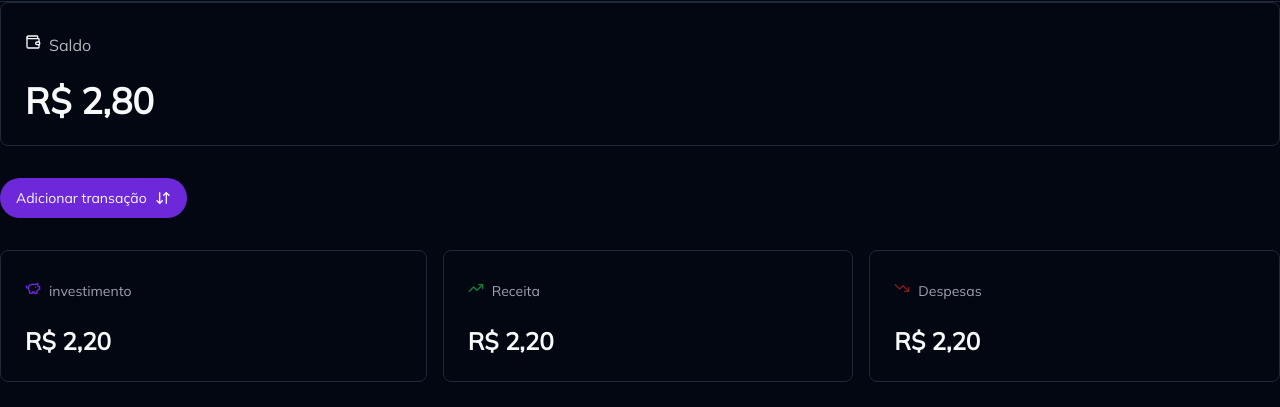
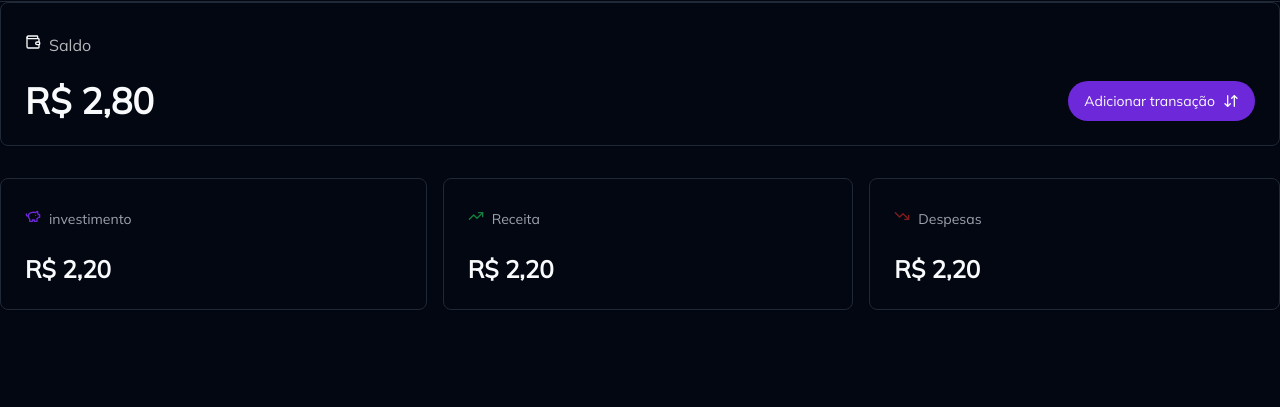
Before and after one commit to DouglasB834/invest, a Next.js app: page / in a window 1280 px wide. Shown: the part 161-568 px from the top of the page. Built offline with nearby package versions, Linux system fonts and the light colour scheme; no server answers; sample sign-in values are in the browser's storage.

Commit message:
chore: update package-lock.json with new dependencies and versions; refactor Home and Transaction pages for improved user authentication and redirection logic

```diff
--- a/app/(home)/_componets/summary-card.tsx
+++ b/app/(home)/_componets/summary-card.tsx
@@ -1,6 +1,7 @@
 import React, { ReactNode } from "react";
 
 import { Card, CardContent, CardHeader } from "@/app/_components/ui/card";
+import { AddTransationButton } from "@/app/_components/add-transation-button";
 
 interface ISummaryCardProps {
   icon: ReactNode;
@@ -32,12 +33,13 @@ export const Summarycard = ({
         </p>
       </CardHeader>
 
-      <CardContent className="">
+      <CardContent className="flex items-center justify-between">
         <div
           className={`font-bold ${size == "small" ? "text-2xl" : "text-4xl"}`}
         >
           {amountFormater(amount) || 0}
         </div>
+        {size == "large" && <AddTransationButton />}
       </CardContent>
     </Card>
   );
--- a/app/(home)/_componets/summary-cards.tsx
+++ b/app/(home)/_componets/summary-cards.tsx
@@ -5,8 +5,6 @@ import {
   WalletIcon,
 } from "lucide-react";
 import React from "react";
-
-import { AddTransationButton } from "@/app/_components/add-transation-button";
 
 import { Summarycard } from "./summary-card";
 
@@ -19,7 +17,6 @@ export const SummaryCards = () => {
         amount={2.8}
         size="large"
       />
-      <AddTransationButton />
 
       <div className="grid grid-cols-3 space-x-4">
         <Summarycard
--- a/app/(home)/page.tsx
+++ b/app/(home)/page.tsx
@@ -7,10 +7,10 @@ import { SummaryCards } from "./_componets/summary-cards";
 
 const Home = async () => {
   const { userId } = await auth();
-  console.log(userId, "userId");
   if (!userId) {
-    redirect("/");
+    redirect("/login");
   }
+  console.log(userId, "userId >>> ");
   return (
     <div className="">
       <Navbar />
--- a/app/transactions/page.tsx
+++ b/app/transactions/page.tsx
@@ -11,10 +11,11 @@ import { transationsColumns } from "./_colunms";
 
 const TransactionPage = async () => {
   const { userId } = await auth();
+
+  if (!userId) {
+    redirect("/login");
+  }
   console.log(userId, "userId");
-  if (!userId) {
-    redirect("/");
-  }
   const transation = await db.transaction.findMany({
     where: {
       userId,
```
Also changed, not shown: 1 other file (tests, documents, lock files or other folders).
